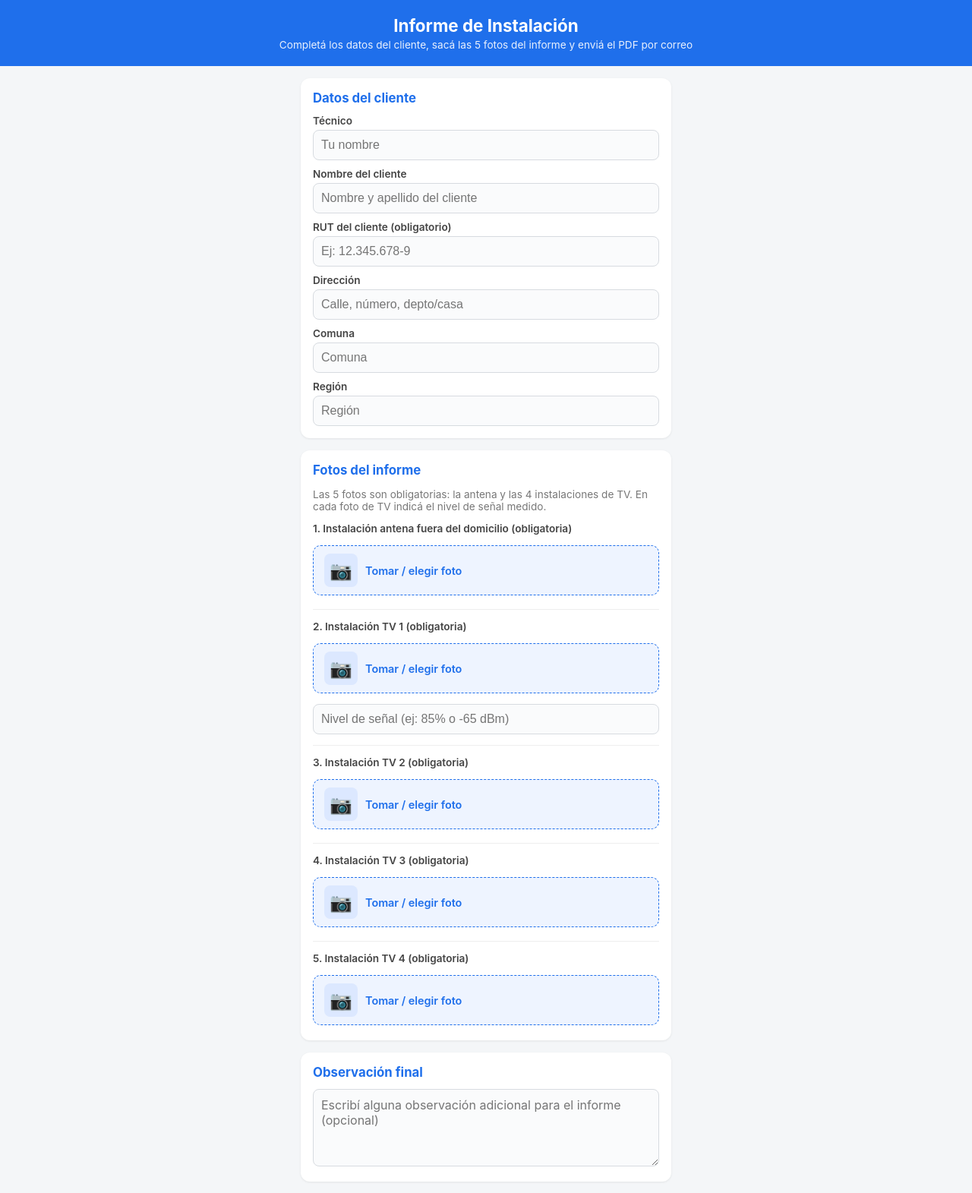
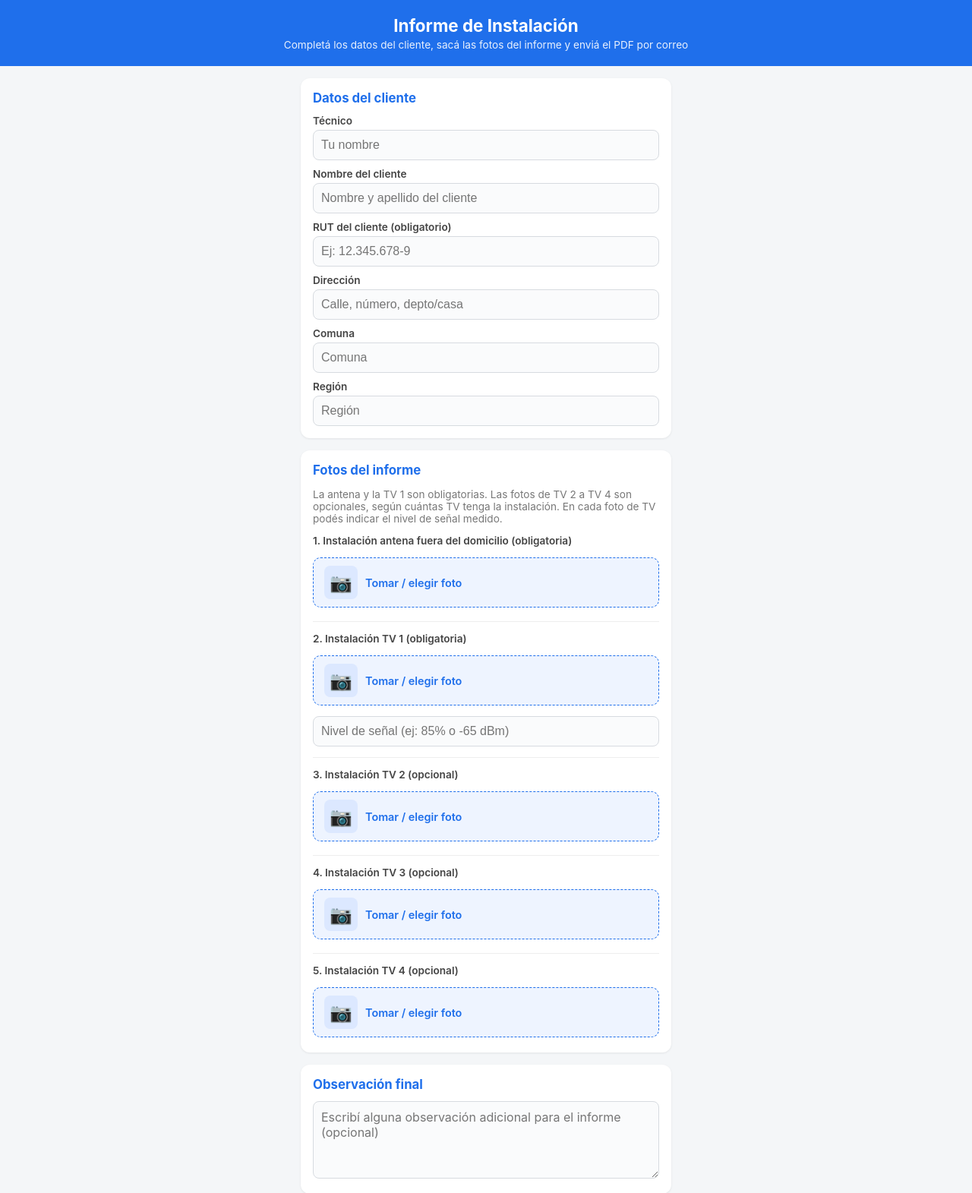
Before and after one commit to darrbe7-cloud/informe-instalaciones, a Flask app: page / in a window 1280 px wide. Shown: the top 1571 px of the page at 76% size. Run offline with Flask 3, Linux system fonts and the light colour scheme.

Commit message:
Update index.html

```diff
--- a/templates/index.html
+++ b/templates/index.html
@@ -13,7 +13,7 @@
 <body>
   <header class="app-header">
     <h1>Informe de Instalación</h1>
-    <p class="subtitle">Completá los datos del cliente, sacá las 5 fotos del informe y enviá el PDF por correo</p>
+    <p class="subtitle">Completá los datos del cliente, sacá las fotos del informe y enviá el PDF por correo</p>
   </header>
 
   <main>
@@ -52,11 +52,11 @@
 
       <section class="card">
         <h2>Fotos del informe</h2>
-        <p class="hint">Las 5 fotos son obligatorias: la antena y las 4 instalaciones de TV. En cada foto de TV indicá el nivel de señal medido.</p>
+        <p class="hint">La antena y la TV 1 son obligatorias. Las fotos de TV 2 a TV 4 son opcionales, según cuántas TV tenga la instalación. En cada foto de TV podés indicar el nivel de señal medido.</p>
 
         {% for slot in foto_slots %}
         <div class="foto-slot" id="slot-{{ slot.key }}">
-          <label class="foto-label">{{ loop.index }}. {{ slot.titulo }} (obligatoria)</label>
+          <label class="foto-label">{{ loop.index }}. {{ slot.titulo }} {% if slot.obligatoria %}(obligatoria){% else %}(opcional){% endif %}</label>
 
           <div class="foto-input-row">
             <label class="foto-btn" for="foto_{{ slot.key }}">
@@ -71,7 +71,7 @@
               name="foto_{{ slot.key }}"
               class="foto-file-input"
               onchange="previewFoto('{{ slot.key }}')"
-              data-obligatoria="true"
+              data-obligatoria="{{ 'true' if slot.obligatoria else 'false' }}"
               data-titulo="{{ slot.titulo }}"
             />
           </div>
@@ -80,9 +80,9 @@
           <input
             type="text"
             name="senal_{{ slot.key }}"
-            placeholder="Nivel de señal (ej: 85% o -65 dBm)"
+            placeholder="Nivel de señal (ej: 85% o -65 dBm){% if not slot.obligatoria %} - opcional{% endif %}"
             class="foto-titulo-input"
-            required
+            {% if slot.obligatoria %}required{% endif %}
           />
           {% endif %}
         </div>
```
